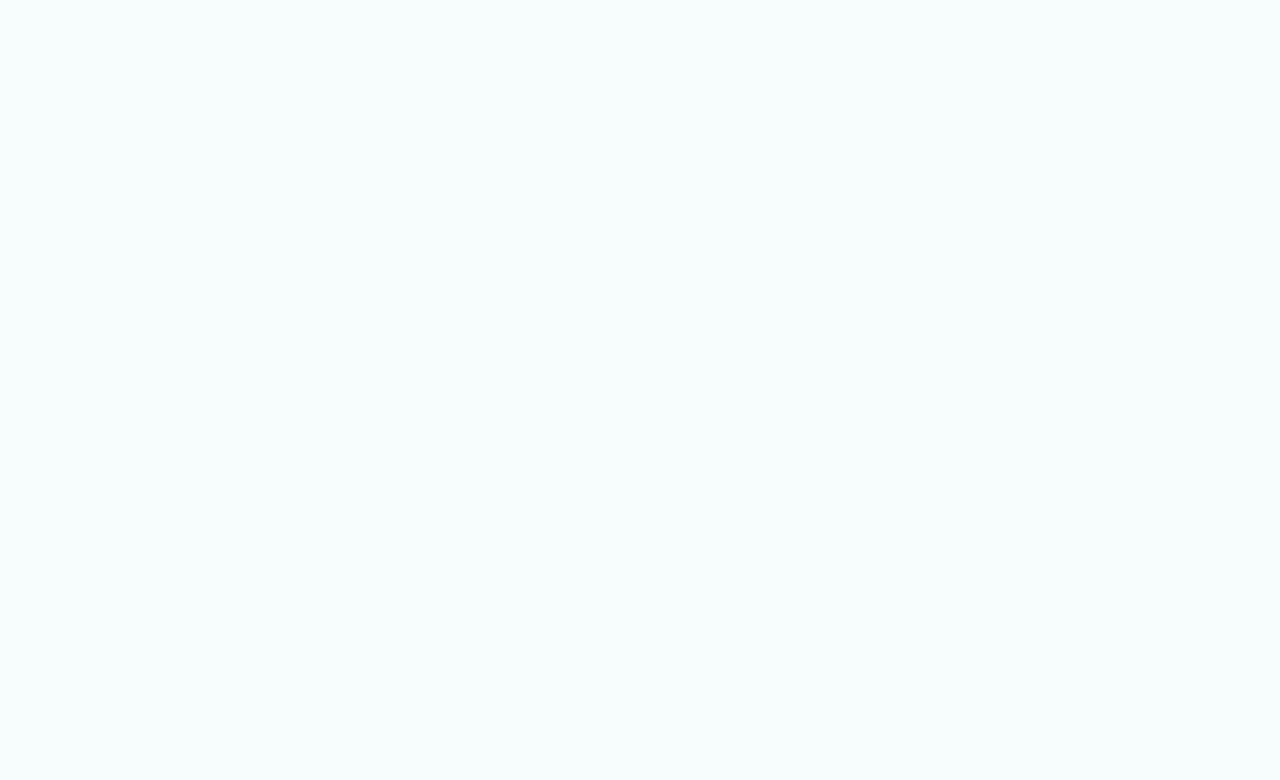
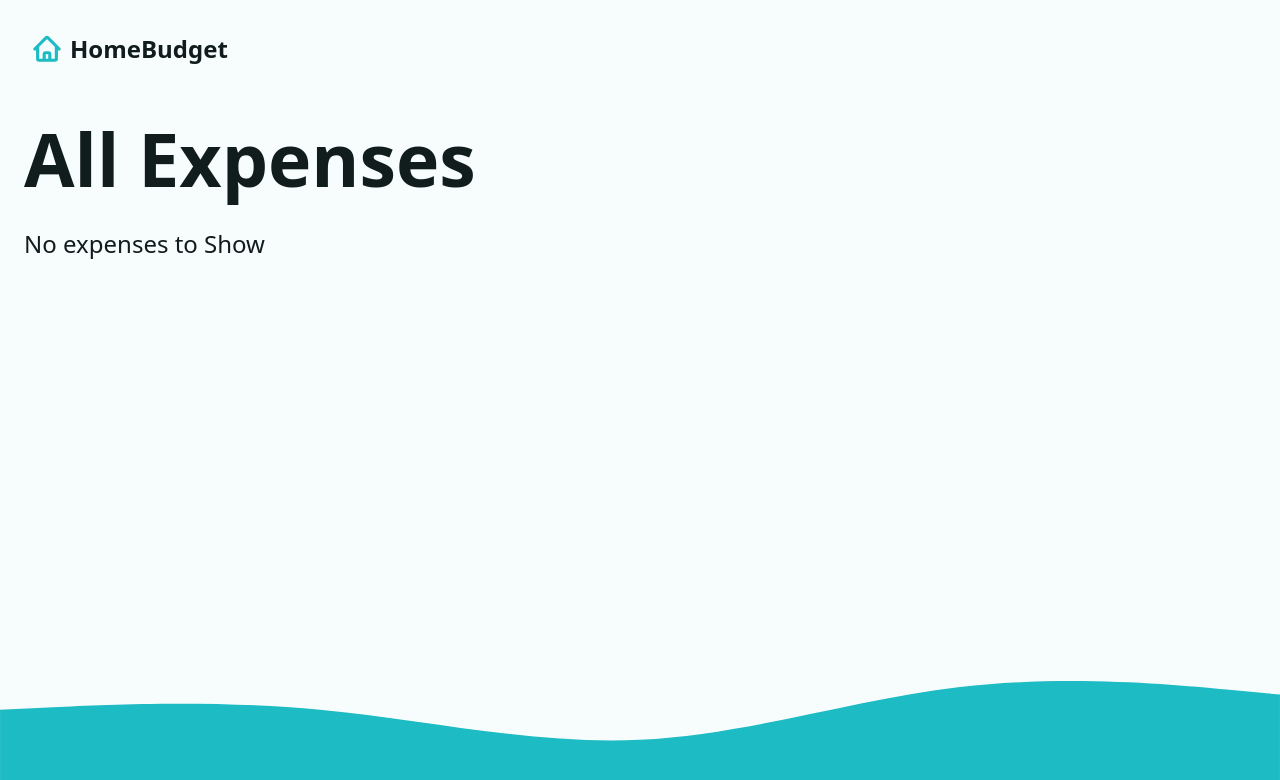
Before and after one commit to jzhlena/react-router-budget, a React (Vite) app: page /expenses in a window 1280 px wide. Before the commit this address had no page. Shown: the top 780 px of the page. Built offline with nearby package versions, Linux system fonts and the light colour scheme.

Commit message:
expenses page

```diff
--- a/src/App.jsx
+++ b/src/App.jsx
@@ -16,6 +16,7 @@
 // Routes
 import Dashboard, { dashboardAction, dashboardLoader } from "./pages/Dashboard";
 import Error from "./pages/Error";
+import ExpensesPage, { expensesLoader } from "./pages/ExpensesPage";
 
 const router = createBrowserRouter([
   {
@@ -34,6 +35,11 @@
       {
         path: "logout",
         action: logoutAction
+      },
+      {
+        path: "expenses",
+        element: <ExpensesPage />,
+        loader: expensesLoader,
       }
     ]
   },
--- a/src/pages/Dashboard.jsx
+++ b/src/pages/Dashboard.jsx
@@ -1,5 +1,5 @@
 // rrd imports
-import { useLoaderData } from "react-router-dom";
+import { Link, useLoaderData } from "react-router-dom";
 
 // library imports
 import { toast } from "react-toastify";
@@ -90,10 +90,15 @@
                             expenses && expenses.length > 0 && (
                                 <div className="grid-md">
                                     <h2>Recent Expenses</h2>
-                                    <Table expenses={expenses.sort((a,b) => b.createdAt - a.createdAt)}/>
+                                    <Table expenses={expenses.sort((a,b) => b.createdAt - a.createdAt).slice(0,8)}/>
+                                {expenses.length > 8 && (
+                                    <Link to="expenses"
+                                    className="btn btn--dark">
+                                        View all expenses
+                                    </Link>
+                                )}
                                 </div>
-                            )
-                        }
+                            )}
                     </div>) : (
                         <div className="grid-sm">
                             <p> Personal budgeting is the secret to financial freedom</p>
--- /dev/null
+++ b/src/pages/ExpensesPage.jsx
@@ -0,0 +1,25 @@
+import { useLoaderData } from "react-router-dom"
+import { fetchData } from "../helpers"
+import Table from "../components/Table"
+
+export function expensesLoader() {
+    const expenses = fetchData("expenses")
+    return { expenses }
+}
+
+const ExpensesPage = () => {
+    const { expenses } = useLoaderData()
+    return <div className="grid-lg">
+        <h1>All Expenses</h1>
+        {
+            expenses && expenses.length > 0 ? (
+                <div className="grid-md">
+                    <h2>Recent Expenses <small>({expenses.length} total)</small></h2>
+                    <Table expenses={expenses} />
+                </div>
+            ) : <p>No expenses to Show</p>
+        }
+    </div>
+}
+
+export default ExpensesPage
```
